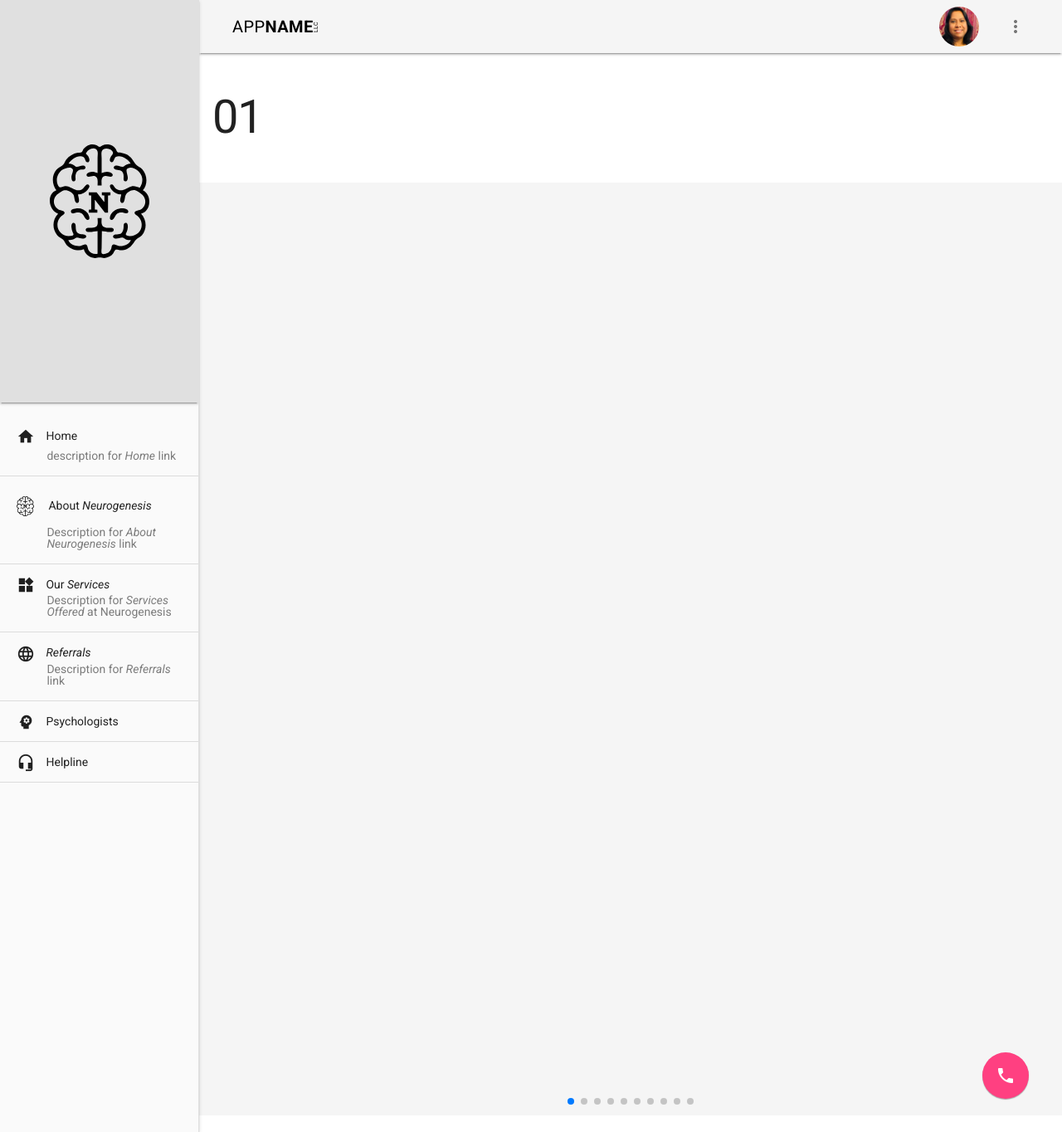
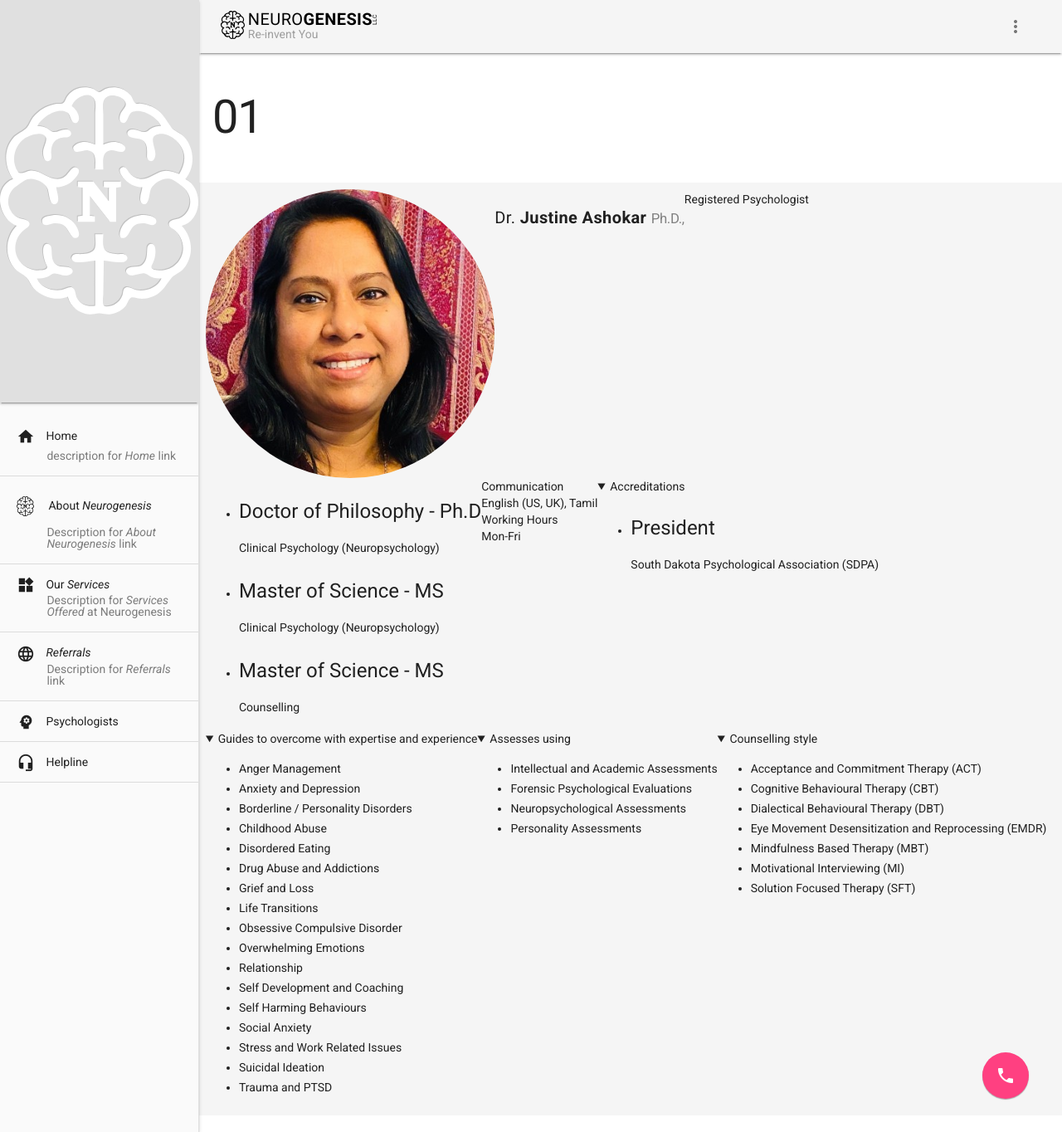
Before and after one commit to simpli5/neurogenesis, a PHP site: page / in a window 1280 px wide. Shown: the whole page at 83% size. Run offline with PHP 8.4, Linux system fonts and the light colour scheme; some libraries are stand-ins or nearby versions.

Commit message:
2023-11-01 13:54:52

```diff
--- a/app_drawer.inc
+++ b/app_drawer.inc
@@ -3,9 +3,10 @@
 			<aside id="AppDrawer" class="mdl-layout__drawer">
 				<div class="mdl-layout mdl-js-layout mdl-layout--fixed-header">
 					<header id="AppDrawerHeader" class="mdl-layout__header mdl-layout__header--waterfall mdl-card--expand mdl-shadow--2dp mdl-app-bg--primary mdl-color--grey-300">
-						<div class="mdl-layout__header-row mdl-card--expand" style="background: no-repeat center/50% url('assets/imgs/neurogenesis_monogram.php');drop-shadow(5px 5px 3px black);">
+						<div class="mdl-layout__header-row mdl-card--expand" style="background: no-repeat center/contain url('assets/imgs/neurogenesis_monogram.php?stroke_brain_width=0&fill_brain_color=fff&fill_text_n_color=fff&stroke_text_n_color=fff'); filter: drop-shadow(-1px -1px 0 silver);">
+						<!--<div class="mdl-layout__header-row mdl-card--expand" style="">-->
 							<!--
-         					<img src="assets/imgs/neurogenesis_monogram.php" class="app-avatar" />
+         					<img src="assets/imgs/neurogenesis_monogram.php?stroke_brain_width=0&fill_brain_color=fff&fill_text_n_color=fff&stroke_text_n_color=fff" class="" style="display: block; height: 50%; filter: drop-shadow(-1px -1px 0 silver);" />
                      		-->
 						</div>
 					</header>
@@ -26,7 +27,7 @@
 								<a   class="mdl-navigation__link"
 									 href="http://neurogenesis.biz/index.php#about_neurogenesis">
 									<!--<i class="x-icon material-icons">shopping_cart</i>-->
-									<img src="assets/imgs/neurogenesis_monogram.php" class="app-avatar" style="filter: grayscale(100%); width: 1.5rem; margin-right: 1rem;" />
+									<img src="assets/imgs/neurogenesis_monogram.php" class="app-avatar x-icon" style="filter: grayscale(100%); width: 1.5rem; margin-right: 1rem;" />
 									About <em>Neurogenesis</em>
 									<span class="byline">
 										Description for <em>About Neurogenesis</em> link
@@ -64,7 +65,7 @@
 										<a   class="mdl-navigation__link"
 											 href="#">
 											<!--<i class="x-icon material-icons">chevron_right</i>-->
-											<img src="assets/imgs/photos_psychologists_profile/justin_ashokar.jpeg" class="app-avatar" style="filter: grayscale(100%); width: 1.5rem; height: 1.5rem;" />
+											<img src="assets/imgs/photos_psychologists_profile/justin_ashokar.jpeg" class="app-avatar x-icon" style="filter: grayscale(100%); width: 2rem; height: 2rem;" />
 											Dr. <strong>Justine</strong> Ashokar, PhD
 											<span class="byline">
 												<em>Registered Psychologist</em>
--- a/app_header.inc
+++ b/app_header.inc
@@ -1,6 +1,10 @@
     <header class="app-header mdl-layout__header mdl-color--grey-100 mdl-color-text--grey-600">
         <div class="mdl-layout__header-row">
-          <span class="mdl-layout-title mdl-color-text--black">APP<strong class="mdl-typography--font-black">NAME</strong><span style="transform: rotate(180deg);writing-mode: vertical-lr; font-size: 0.5rem;">LLC</span></span>
+        <a href="#" style="text-decoration: none; display: inline-grid; grid-template-columns: auto 1fr; grid-template-rows: 1rem; gap: 0.25rem; outline: 0px dotted silver; left:-1rem; position: relative;">
+        	<img src="assets/imgs/neurogenesis_monogram.php" style="height: 2.4rem; grid-column: 1/2;" />
+           <div style="whitespace: nowrap;" class="mdl-layout-title mdl-color-text--black">NEURO<strong class="mdl-typography--font-black">GENESIS</strong><span style="transform: rotate(180deg);writing-mode: vertical-lr; font-size: 0.5rem;">LLC</span></div>
+           <div style="whitespace: nowrap; grid-column: 2;" class="mdl-color-text--grey">Re-invent You</div>
+          </a>
           <div class="mdl-layout-spacer"></div>
           <!--
           <div class="mdl-textfield mdl-js-textfield mdl-textfield--expandable">
@@ -13,11 +17,11 @@
             </div>
           </div>
           -->
-
+		  <!--
           <a href="#">
-            <img src="assets\imgs\photos_psychologists_profile\justin_ashokar.jpeg"  class="app-avatar" style="margin-right: 2rem;" />
+            <img src="assets\imgs\photos_psychologists_profile\justin_ashokar.jpeg"  class="app-avatar" />
           </a>
-
+          -->
           <button class="mdl-button mdl-js-button mdl-js-ripple-effect mdl-button--icon" id="hdrbtn">
             <i class="material-icons">more_vert</i>
           </button>
@@ -26,5 +30,10 @@
             <li class="mdl-menu__item">Contact</li>
             <li class="mdl-menu__item">Legal information</li>
           </ul>
+          <!--
+          <a href="#">
+            <img src="assets\imgs\photos_psychologists_profile\justin_ashokar.jpeg"  class="app-avatar" style="margin-right: 0rem;" />
+          </a>
+          -->
         </div>
       </header>
--- a/app_homepage_slider.inc
+++ b/app_homepage_slider.inc
@@ -82,9 +82,9 @@
 					</div>
 
 					<!-- If we need pagination -->
-
+					<!--
 					<div class="swiper-pagination"></div>
-
+					-->
 					<!-- If we need navigation buttons -->
 					<!--
 					<div class="swiper-button-prev"></div>
--- a/assets/imgs/neurogenesis_monogram.php
+++ b/assets/imgs/neurogenesis_monogram.php
@@ -3,11 +3,16 @@
 header('Content-Type: image/svg+xml');
 
 $sanitize_hex_color_regex = "|^#([A-Fa-f0-9]{3}){1,2}$|";
+//$sanitize_hex_color_regex = "/^#([A-Fa-f0-9]{6}|[A-Fa-f0-9]{3})$/";
+$vaditate_color_regex = "/^(#?([a-f\d]{3,4}|[a-f\d]{6}|[a-f\d]{8})|rgb\((0|255|25[0-4]|2[0-4]\d|1\d\d|0?\d?\d),(0|255|25[0-4]|2[0-4]\d|1\d\d|0?\d?\d),(0|255|25[0-4]|2[0-4]\d|1\d\d|0?\d?\d)\)|rgba\((0|255|25[0-4]|2[0-4]\d|1\d\d|0?\d?\d),(0|255|25[0-4]|2[0-4]\d|1\d\d|0?\d?\d),(0|255|25[0-4]|2[0-4]\d|1\d\d|0?\d?\d),(0|0?\.\d|1(\.0)?)\)|hsl\((0|360|35\d|3[0-4]\d|[12]\d\d|0?\d?\d),(0|100|\d{1,2})%,(0|100|\d{1,2})%\)|hsla\((0|360|35\d|3[0-4]\d|[12]\d\d|0?\d?\d),(0|100|\d{1,2})%,(0|100|\d{1,2})%,(0?\.\d|1(\.0)?)\))$/";
 
-$fill_brain_color = filter_input(INPUT_GET, 'fill_brain_color', FILTER_VALIDATE_REGEXP,["options"=>["regexp"=>"|^#([A-Fa-f0-9]{3}){1,2}$|",'default'=>'#000']]);
+$fill_brain_color = filter_input(INPUT_GET, 'fill_brain_color', FILTER_VALIDATE_REGEXP,["options"=>["regexp"=>"/^#(.*)/",'default'=>'#000']]);
+$fill_brain_color = isset( $_GET['fill_brain_color'] ) ?  sanitize_hex_color( '#' . $_GET['fill_brain_color'] ): '#000';
 $fill_text_n_color = filter_input(INPUT_GET, 'fill_text_n_color', FILTER_VALIDATE_REGEXP,["options"=>["regexp"=>"|^#([A-Fa-f0-9]{3}){1,2}$|",'default'=>'#000']]);
+$fill_text_n_color = isset( $_GET['fill_text_n_color'] ) ?  sanitize_hex_color( '#' . $_GET['fill_text_n_color'] ): '#000';
 $stroke_brain_color = filter_input(INPUT_GET, 'stroke_brain_color', FILTER_VALIDATE_REGEXP,["options"=>["regexp"=>"|^#([A-Fa-f0-9]{3}){1,2}$|",'default'=>'#fff']]);
 $stroke_text_n_color = filter_input(INPUT_GET, 'stroke_text_n_color', FILTER_VALIDATE_REGEXP,["options"=>["regexp"=>"|^#([A-Fa-f0-9]{3}){1,2}$|",'default'=>'#000']]);
+$stroke_text_n_color = isset( $_GET['stroke_text_n_color'] ) ?  sanitize_hex_color( '#' . $_GET['stroke_text_n_color'] ): '#000';
 
 $stroke_brain_width = filter_input( INPUT_GET, 'stroke_brain_width', FILTER_VALIDATE_INT, array("options" => array( "default" => 0, "min_range" => 0, "max_range" => 20 )));
 $stroke_text_n_width = filter_input( INPUT_GET, 'stroke_text_n_width', FILTER_VALIDATE_INT, array("options" => array( "default" => 10, "min_range" => 0, "max_range" => 20 )));
--- a/index.php
+++ b/index.php
@@ -173,6 +173,85 @@
             </div>
           </div>
 		-->
+      <img style="width: 34%; border-radius: 50%;" src="assets/imgs/photos_psychologists_profile/justin_ashokar.jpeg" />
+      <h1 class="mdl-layout-title">Dr. <strong>Justine Ashokar</strong> <small style="font-size: 1.2rem;">Ph.D.,</small></h1>
+      <p>Registered Psychologist</p>
+      <section>
+      	<ul>
+         	<li>
+            	<h4>Doctor of Philosophy - Ph.D</h4>
+               	<p>Clinical Psychology (Neuropsychology)</p>
+            </li>
+         	<li>
+            	<h4>Master of Science - MS</h4>
+               	<p>Clinical Psychology (Neuropsychology)</p>
+            </li>
+         	<li>
+            	<h4>Master of Science - MS</h4>
+               	<p>Counselling</p>
+            </li>
+        </ul>
+      </section>
+      <section>
+      	<div>Communication</div>
+        <div>English (US, UK), Tamil</div>
+        <div>Working Hours</div>
+        <div>Mon-Fri</div>
+
+      </section>
+      <details open="open">
+      	<summary>Accreditations</summary>
+      	<ul>
+      		<li>
+        	 	<h4>President</h4>
+         	   <p>South Dakota Psychological Association (SDPA)</p>
+         	</li>
+         </ul>
+      </details>
+
+      <details open="open">
+      	<summary>Guides to overcome with expertise and experience</summary>
+      	<ul>
+         	<li>Anger Management</li>
+            <li>Anxiety and Depression</li>
+            <li>Borderline / Personality Disorders</li>
+            <li>Childhood Abuse</li>
+            <li>Disordered Eating</li>
+            <li>Drug Abuse and Addictions</li>
+            <li>Grief and Loss</li>
+            <li>Life Transitions</li>
+            <li>Obsessive Compulsive Disorder</li>
+            <li>Overwhelming Emotions</li>
+            <li>Relationship</li>
+            <li>Self Development and Coaching</li>
+            <li>Self Harming Behaviours</li>
+            <li>Social Anxiety</li>
+            <li>Stress and Work Related Issues</li>
+            <li>Suicidal Ideation</li>
+            <li>Trauma and PTSD</li>
+        </ul>
+      </details>
+      <details open="open">
+      	<summary>Assesses using</summary>
+        <ul>
+        	<li>Intellectual and Academic Assessments</li>
+           	<li>Forensic Psychological Evaluations</li>
+            <li>Neuropsychological Assessments</li>
+            <li>Personality Assessments</li>
+        </ul>
+      </details>
+      <details open="open">
+      	<summary>Counselling style</summary>
+        <ul>
+        	<li>Acceptance and Commitment Therapy (ACT)</li>
+           	<li>Cognitive Behavioural Therapy (CBT)</li>
+            <li>Dialectical Behavioural Therapy (DBT)</li>
+            <li>Eye Movement Desensitization and Reprocessing (EMDR)</li>
+           	<li>Mindfulness Based Therapy (MBT)</li>
+            <li>Motivational Interviewing (MI)</li>
+            <li>Solution Focused Therapy (SFT)</li>
+        </ul>
+      </details>
       </div>
     </main>
     <footer>
```
